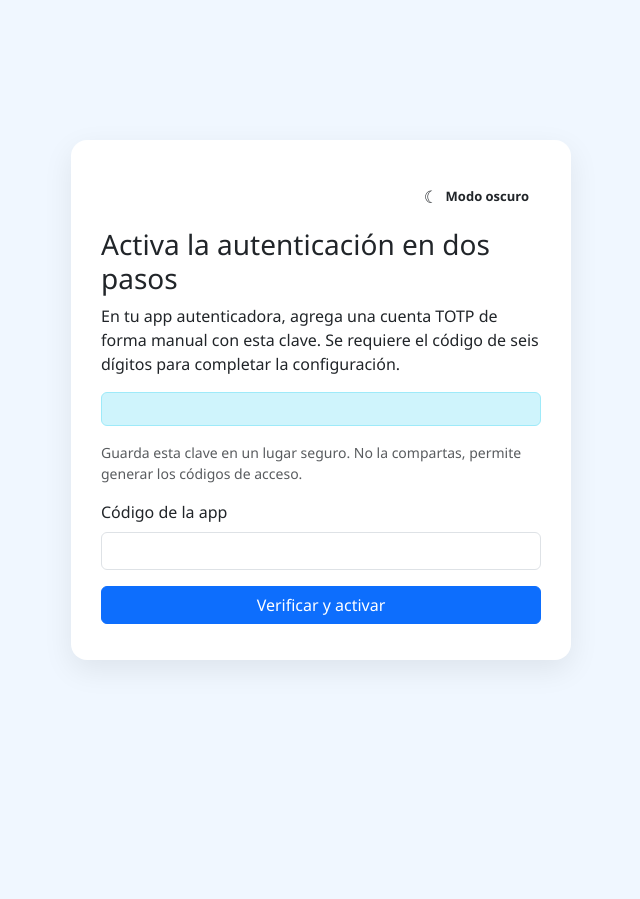
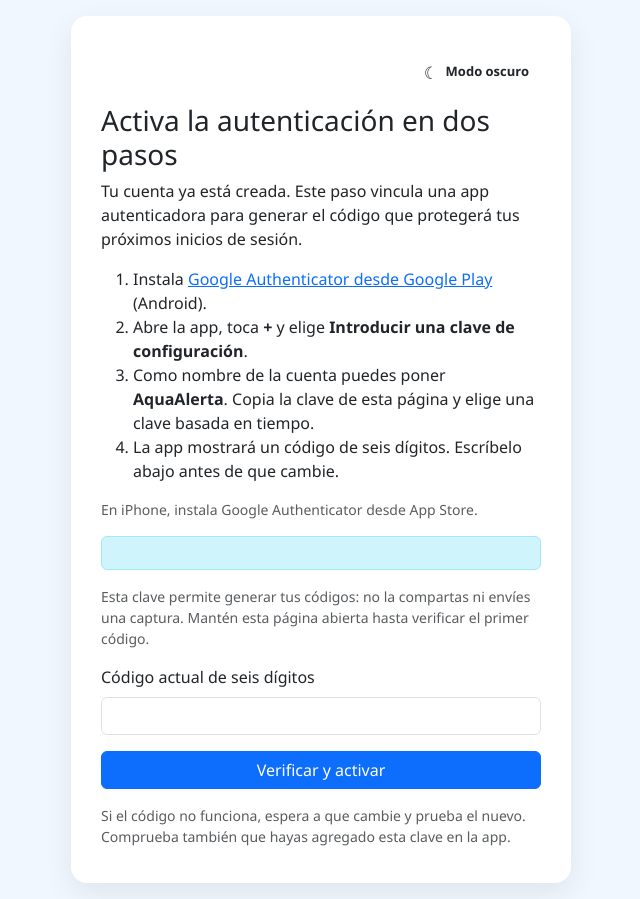
Before and after one commit to SJhoan12/AquaAlerta, a Spring app: template src/main/resources/templates/mfa-setup.html in a window 1280 px wide. Shown: the whole page, without its empty margins (319-959 px from the left). Before the commit the page ends 664 px from the top, so only its background shows below. Run offline with Thymeleaf, Linux system fonts and the light colour scheme; the template is opened without the code that fills it, so the values that code supplies are empty.

Commit message:
guia para autenticacion

```diff
--- a/src/main/resources/templates/mfa-setup.html
+++ b/src/main/resources/templates/mfa-setup.html
@@ -23,17 +23,26 @@
         </button>
     </div>
     <h1 class="h3">Activa la autenticación en dos pasos</h1>
-    <p>En tu app autenticadora, agrega una cuenta TOTP de forma manual con esta clave. Se requiere el código de seis dígitos para completar la configuración.</p>
+    <p>Tu cuenta ya está creada. Este paso vincula una app autenticadora para generar el código que protegerá tus próximos inicios de sesión.</p>
+    <ol class="mb-3">
+        <li>Instala <a href="https://play.google.com/store/apps/details?id=com.google.android.apps.authenticator2"
+                      target="_blank" rel="noopener noreferrer">Google Authenticator desde Google Play</a> (Android).</li>
+        <li>Abre la app, toca <strong>+</strong> y elige <strong>Introducir una clave de configuración</strong>.</li>
+        <li>Como nombre de la cuenta puedes poner <strong>AquaAlerta</strong>. Copia la clave de esta página y elige una clave basada en tiempo.</li>
+        <li>La app mostrará un código de seis dígitos. Escríbelo abajo antes de que cambie.</li>
+    </ol>
+    <p class="small text-muted">En iPhone, instala Google Authenticator desde App Store.</p>
     <div class="alert alert-info secret" th:text="${secreto}">CLAVE TOTP</div>
-    <p class="small text-muted">Guarda esta clave en un lugar seguro. No la compartas, permite generar los códigos de acceso.</p>
+    <p class="small text-muted">Esta clave permite generar tus códigos: no la compartas ni envíes una captura. Mantén esta página abierta hasta verificar el primer código.</p>
     <div th:if="${error}" class="alert alert-danger" th:text="${error}"></div>
     <form th:action="@{/mfa/setup}" method="post">
         <input type="hidden" name="_csrf" th:value="${session.csrfToken}">
-        <label class="form-label" for="codigo">Código de la app</label>
+        <label class="form-label" for="codigo">Código actual de seis dígitos</label>
         <input class="form-control mb-3" id="codigo" name="codigo" inputmode="numeric"
                autocomplete="one-time-code" pattern="[0-9]{6}" maxlength="6" required>
         <button class="btn btn-primary w-100" type="submit">Verificar y activar</button>
     </form>
+    <p class="small text-muted mt-3 mb-0">Si el código no funciona, espera a que cambie y prueba el nuevo. Comprueba también que hayas agregado esta clave en la app.</p>
 </main>
 </body>
 </html>
--- a/src/main/resources/templates/mfa-verify.html
+++ b/src/main/resources/templates/mfa-verify.html
@@ -22,7 +22,7 @@
         </button>
     </div>
     <h1 class="h3">Verificación en dos pasos</h1>
-    <p>Ingresa el código de seis dígitos de tu app autenticadora.</p>
+    <p>Abre Google Authenticator, busca la cuenta de AquaAlerta e ingresa su código actual de seis dígitos. Si todavía no configuraste la app, vuelve a iniciar sesión y completa primero la activación del segundo factor.</p>
     <div th:if="${error}" class="alert alert-danger" th:text="${error}"></div>
     <form th:action="@{/mfa/verify}" method="post">
         <input type="hidden" name="_csrf" th:value="${session.csrfToken}">
```
